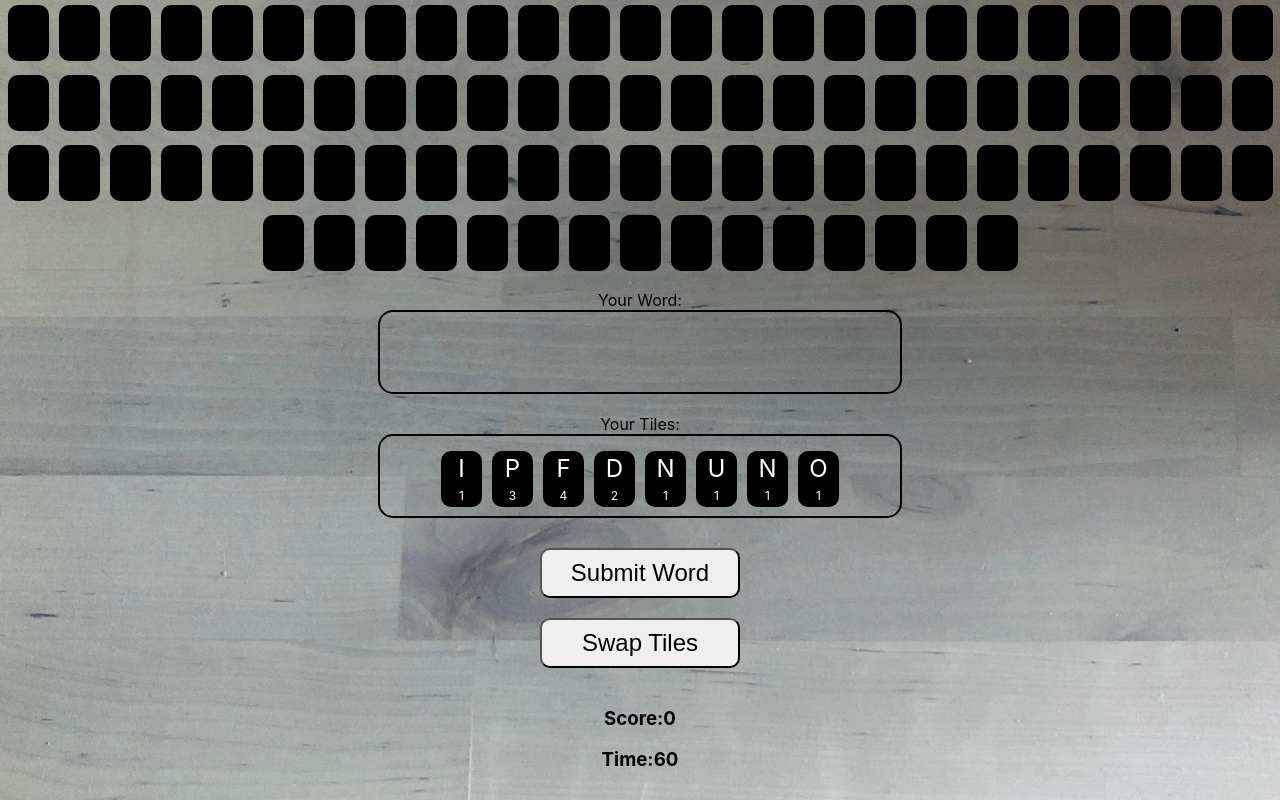
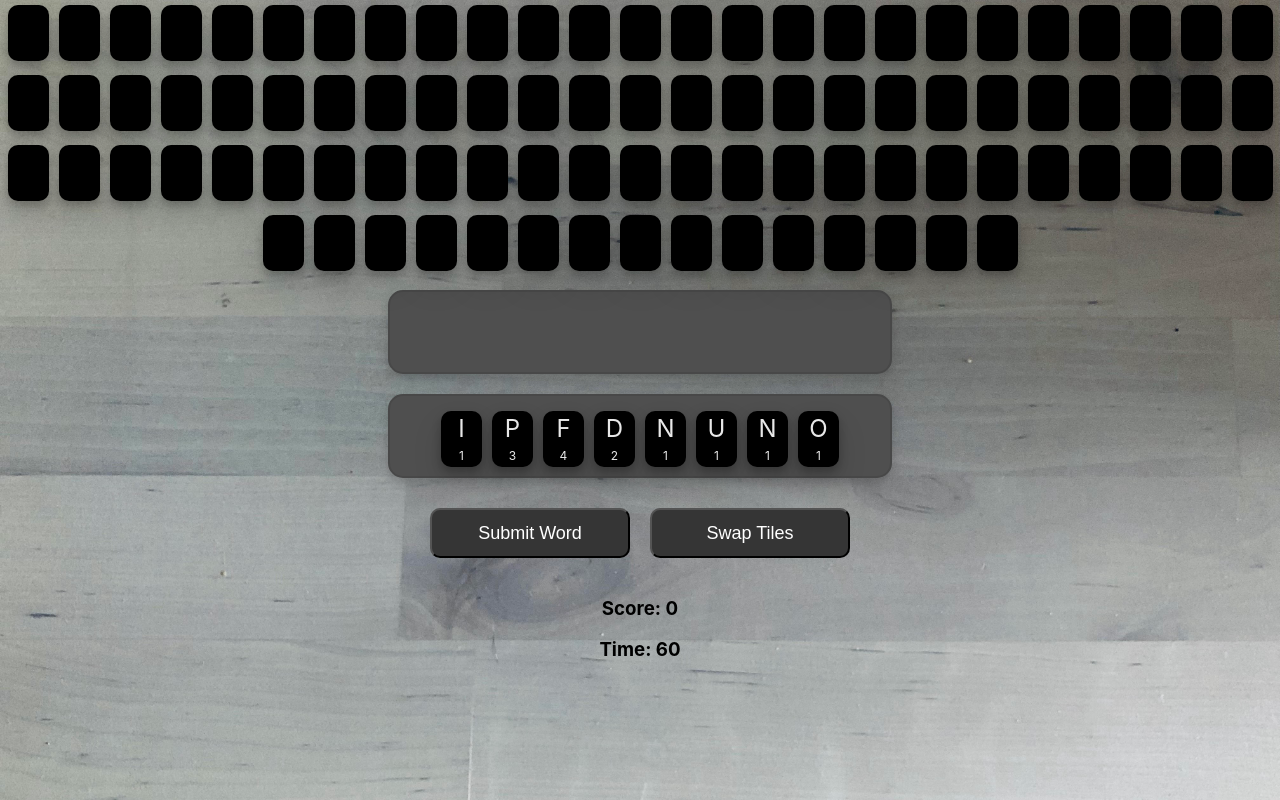
Before and after one commit to amarvick/wordspeed, a React (Create React App) app: page / in a window 1280 px wide. Built offline with nearby package versions, Linux system fonts and the light colour scheme.

Commit message:
Refactor

```diff
--- a/src/components/game/FlippedTiles.css
+++ b/src/components/game/FlippedTiles.css
@@ -0,0 +1,3 @@
+.flipped-tiles {
+  min-height: 207px;
+}
--- a/src/components/game/FullGameBoard.tsx
+++ b/src/components/game/FullGameBoard.tsx
@@ -4,6 +4,13 @@ import React, { useState } from 'react';
 import FlippedTiles from './FlippedTiles.tsx';
 // @ts-ignore
 import UserStand from './UserStand.tsx';
+import './UserStand.css';
+// @ts-ignore
+import { ERR_NEEDS_MORE_CHARS, INVALID_WORD } from './utils/consts.ts';
+// @ts-ignore
+import { wordBank } from '../../data/words.ts';
+// @ts-ignore
+import { genTilesMap } from './utils/helpers.ts';
 import './FullGameBoard.css';
 
 // @ts-ignore
@@ -12,68 +19,140 @@ import LinkedList from './utils/classes/LinkedList';
 import { Tile } from './utils/types/Tile';
 
 function FullGameBoard(): JSX.Element {
-  const [initTiles, initDeck] = initializeTiles();
+  const [initTiles, initDeck]: [LinkedList, LinkedList] = initializeTiles();
 
   const [score, setScore] = useState(0);
   const [time, setTime] = useState(60);
   const [error, setError] = useState('');
 
-  const [currTiles, setCurrTiles] = useState(initDeck);
+  const [currWordTiles, setCurrWordTiles] = useState([]);
+  const [deckTiles, setDeckTiles] = useState(genTilesMap(initDeck));
   const [flippedTiles, setFlippedTiles] = useState(initTiles);
 
-  const setTiles = (flippedTiles: LinkedList, currTiles: LinkedList): void => {
+  const allTileValues: Tile[] = Object.values(deckTiles);
+
+  const setTiles = (flippedTiles: LinkedList, deckTiles: LinkedList): void => {
     setFlippedTiles(flippedTiles);
-    setCurrTiles(currTiles);
+    setDeckTiles(deckTiles);
   };
 
   const swapTiles = (tileIds: Set<string>): LinkedList => {
-    const tilesToRemove: Tile[] = currTiles.deleteBulk(tileIds);
+    const tilesToRemove: Tile[] = deckTiles.deleteBulk(tileIds);
 
     tilesToRemove.forEach(tile => {
       flippedTiles.prepend(tile);
       const newTile = flippedTiles.deleteTail();
-      if (newTile) currTiles.append(newTile);
+      if (newTile) deckTiles.append(newTile);
     });
 
-    setTiles(flippedTiles, currTiles);
-    return currTiles;
+    setTiles(flippedTiles, deckTiles);
+    return deckTiles;
   };
 
   const acceptWord = (tileIds: Set<string>): LinkedList => {
-    const tilesToRemove: Tile[] = currTiles.deleteBulk(tileIds);
+    const tilesToRemove: Tile[] = deckTiles.deleteBulk(tileIds);
 
     // TODO - Score counting is broken.
     setScore(score + (
       tilesToRemove.reduce((acc: number, tile: Tile) => {
         const newTile = flippedTiles.deleteTail();
-        if (newTile) currTiles.append(newTile);
+        if (newTile) deckTiles.append(newTile);
 
         return acc + tile.points;
       }, 0)
     ));
 
-    setTiles(flippedTiles, currTiles);
-    return currTiles;
+    setTiles(flippedTiles, deckTiles);
+    return deckTiles;
+  };
+
+  const submitWord = (): void => {
+    const word = currWordTiles.map(tile => deckTiles[tile].value).join('');
+
+    if (word.length < 2) {
+      setError(ERR_NEEDS_MORE_CHARS)
+    } else if (wordBank.has(word)) {
+      const newTiles: LinkedList = acceptWord(new Set(currWordTiles));
+      setCurrWordTiles([]);
+      setDeckTiles(genTilesMap(newTiles));
+    } else {
+      setError(INVALID_WORD);
+    }
+  };
+
+  const addTile = (tileId: string): void => {
+    setError('');
+    const wordTiles = [...currWordTiles];
+    wordTiles.push(tileId);
+    setCurrWordTiles(wordTiles);
+  };
+
+  const removeTile = (tileId: string): void => {
+    setError('');
+    const wordTiles = [...currWordTiles];
+    wordTiles.splice(wordTiles.indexOf(tileId), 1);
+    setCurrWordTiles(wordTiles);
+  };
+
+  const toggleTile = (tileId: string): void => {
+    (!currWordTiles.includes(tileId) ? addTile : removeTile)(tileId);
+  };
+
+  const onSwap = (): void => {
+    setError('');
+    const newTiles: LinkedList = swapTiles(new Set(currWordTiles));
+    setDeckTiles(genTilesMap(newTiles));
+    setCurrWordTiles([]);
+  };
+
+  // TODO - Use keycode instead of "Enter/Left/Backspace"? if so, tile.value should be converted to a keycode
+  const onKeyUp = (key: string): void => {
+    setError('');
+    if (key === 'Enter') {
+      submitWord();
+    } else if (key === 'Left') {
+      onSwap();
+    } else if (key === 'Backspace') {
+      if (currWordTiles.length) removeTile(currWordTiles[currWordTiles.length - 1]);
+    } else {
+      // TODO - can this be cleaner?
+      let typedTileId;
+      let isTileFound = false;
+      let inc = 0;
+
+      while (!isTileFound && inc < allTileValues.length) {
+        const tile = allTileValues[inc];
+        if (key.toUpperCase() === tile.value && !currWordTiles.includes(tile.id)) {
+          typedTileId = tile.id;
+          isTileFound = true;
+        }
+        inc++;
+      }
+
+      if (typedTileId) addTile(typedTileId);
+    }
   };
 
   return time ? (
-    <div className="full-game-board">
+    <div className="full-game-board"
+      tabIndex={0}
+      onKeyUp={(e) => onKeyUp(e.key)}>
       <FlippedTiles tiles={flippedTiles} />
       <UserStand
-        tiles={currTiles}
-        acceptWord={acceptWord}
-        swapTiles={swapTiles}
-        setError={setError}
+        currWordTiles={currWordTiles}
+        allTiles={deckTiles}
+        removeTile={acceptWord}
+        toggleTile={toggleTile}
+        submitWord={submitWord}
+        onSwap={onSwap}
         remainingTiles={flippedTiles.listSize}
       />
       {error}
       <h3>
-        Score:
-        {score}
+        Score: {score}
       </h3>
       <h3>
-        Time:
-        {time}
+        Time: {time}
       </h3>
     </div>
   ) : (
--- a/src/components/game/Tile.css
+++ b/src/components/game/TileComponent.css
@@ -4,9 +4,9 @@
   height: 50px;
   width: 35px;
   border-radius: 10px;
-  background-color: rgb(21, 21, 21);
-  color: white;
+  color: rgb(232, 232, 232);
   display: inline-block;
+  box-shadow: 0 15px 30px rgba(0, 0, 0, 0.12), 0 5px 10px rgba(0, 0, 0, 0.24);
 }
 
 .tile-value {
--- a/src/components/game/TileComponent.tsx
+++ b/src/components/game/TileComponent.tsx
@@ -1,6 +1,6 @@
-import React, { Component } from 'react';
+import React from 'react';
 
-import './Tile.css';
+import './TileComponent.css';
 
 type TileComponentProps = {
   type: string,
@@ -21,7 +21,7 @@ function TileComponent({
   onClick,
   isSelected = false,
   isDeck = false,
-}: TileComponentProps): Component {
+}: TileComponentProps): JSX.Element {
   return (
     <div
       style={{ backgroundColor: isSelected ? 'gray' : 'black' }}
--- a/src/components/game/UserStand.css
+++ b/src/components/game/UserStand.css
@@ -3,18 +3,22 @@
 }
 
 .user-stand-tile-box {
-  border: 2px solid black;
+  border: 2px solid rgb(72, 72, 72);
   border-radius: 15px;
   height: 60px;
   margin: 0px auto 20px;
-  width: 500px;
+  width: 480px;
   padding: 10px;
+  background-color: rgb(79, 79, 79);
+  box-shadow: 0 15px 30px rgba(75, 75, 75, 0.12), 0 5px 10px rgba(39, 39, 39, 0.24);
 }
 
 .button {
-  font-size: 24px;
+  font-size: 18px;
   margin: 10px;
   height: 50px;
   width: 200px;
   border-radius: 10px;
+  color: white;
+  background-color: rgb(53, 53, 53);
 }
--- a/src/components/game/UserStand.tsx
+++ b/src/components/game/UserStand.tsx
@@ -1,110 +1,27 @@
-import React, { useState } from 'react';
+import React from 'react';
 
 // @ts-ignore
 import TileComponent from './TileComponent.tsx';
 import './UserStand.css';
-// @ts-ignore
-import { wordBank } from '../../data/words.ts';
-// @ts-ignore
-import { genTilesMap } from './utils/helpers.ts';
-// @ts-ignore
-import { ERR_NEEDS_MORE_CHARS, INVALID_WORD } from './utils/consts.ts';
 import { Tile } from './utils/types/Tile';
-// @ts-ignore
-import { LinkedList } from './utils/classes/LinkedList';
 
 type UserStandProps = {
-  tiles: LinkedList,
-  acceptWord: (tiles) => LinkedList,
-  swapTiles: (tiles) => LinkedList,
-  setError: (error: string) => void,
+  currWordTiles: string[],
+  allTiles: Map<String, Tile>,
+  removeTile: (string) => void,
+  toggleTile: (string) => void,
+  submitWord: () => void,
+  onSwap: () => void,
   remainingTiles: number,
 }
 
-// TODO - should allTiles be a linkedlist itself? Or an array? I get the need to use a map here, so maybe not.
 function UserStand({
-  tiles, acceptWord, swapTiles, setError, remainingTiles,
+  currWordTiles, allTiles, removeTile, toggleTile, submitWord, remainingTiles, onSwap
 }: UserStandProps): JSX.Element {
-  const [currWordTiles, setCurrWordTiles] = useState([]);
-  const [allTiles, setAllTiles] = useState(genTilesMap(tiles));
-
-  const allTileValues: Tile[] = Object.values(allTiles);
-
-  // TODO - in some cases, when you submit, ERR_NEEDS_MORE_CHARS error will show up. Debug
-  const submitWord = (): void => {
-    const word = currWordTiles.map((tile) => allTiles[tile].value).join('');
-
-    if (word.length < 2) {
-      setError(ERR_NEEDS_MORE_CHARS);
-    } else if (wordBank.has(word)) {
-      const newTiles: LinkedList = acceptWord(new Set(currWordTiles));
-      setCurrWordTiles([]);
-      setAllTiles(genTilesMap(newTiles));
-    } else {
-      setError(INVALID_WORD);
-    }
-  };
-
-  const addTile = (tileId: string): void => {
-    setError('');
-    const wordTiles = [...currWordTiles];
-    wordTiles.push(tileId);
-    setCurrWordTiles(wordTiles);
-  };
-
-  const removeTile = (tileId: string): void => {
-    setError('');
-    const wordTiles = [...currWordTiles];
-    wordTiles.splice(wordTiles.indexOf(tileId), 1);
-    setCurrWordTiles(wordTiles);
-  };
-
-  const toggleTile = (tileId: string): void => {
-    (!currWordTiles.includes(tileId) ? addTile : removeTile)(tileId);
-  };
-
-  const onSwap = (): void => {
-    setError('');
-    const newTiles: LinkedList = swapTiles(new Set(currWordTiles));
-    setAllTiles(genTilesMap(newTiles));
-    setCurrWordTiles([]);
-  };
-
-  // TODO - Use keycode instead of "Enter/Left/Backspace"? if so, tile.value should be converted to a keycode
-  const onKeyUp = (key: string): void => {
-    setError('');
-    if (key === 'Enter') {
-      submitWord();
-    } else if (key === 'Left') {
-      onSwap();
-    } else if (key === 'Backspace') {
-      if (currWordTiles.length) removeTile(currWordTiles[currWordTiles.length - 1]);
-    } else {
-      // TODO - can this be cleaner?
-      let typedTileId;
-      let isTileFound = false;
-      let inc = 0;
-
-      while (!isTileFound && inc < allTileValues.length) {
-        const tile = allTileValues[inc];
-        if (key.toUpperCase() === tile.value && !currWordTiles.includes(tile.id)) {
-          typedTileId = tile.id;
-          isTileFound = true;
-        }
-        inc++;
-      }
-
-      if (typedTileId) addTile(typedTileId);
-    }
-  };
-
   return (
     <div
       className="user-stand"
-      tabIndex={0}
-      onKeyUp={(e) => onKeyUp(e.key)}
     >
-      Your Word:
       <div className="user-stand-tile-box user-word">
         {currWordTiles.map((tileId: string) => {
           const tile: Tile = allTiles[tileId];
@@ -121,9 +38,8 @@ function UserStand({
         })}
       </div>
 
-      Your Tiles:
       <div className="user-stand-tile-box user-tiles">
-        {allTileValues.map((tile) => (
+        {Object.values(allTiles).map((tile: Tile) => (
           <TileComponent
             type={tile.type}
             value={tile.value}
@@ -136,13 +52,13 @@ function UserStand({
           />
         ))}
       </div>
+      <div className="btn-class">
         <button
           className="button"
           onClick={() => submitWord()}
         >
           Submit Word
       </button>
-      <br />
         <button
           className="button"
           disabled={remainingTiles < currWordTiles.length}
@@ -151,6 +67,7 @@ function UserStand({
           Swap Tiles
       </button>
       </div>
+    </div>
   );
 }
 
```
Also changed, not shown: src/components/game/FullGameBoardCopy.tsx (added, +89 -0 lines), src/components/game/UserStandTemp.tsx (added). Lines whose indentation alone changed are shown as unchanged.
